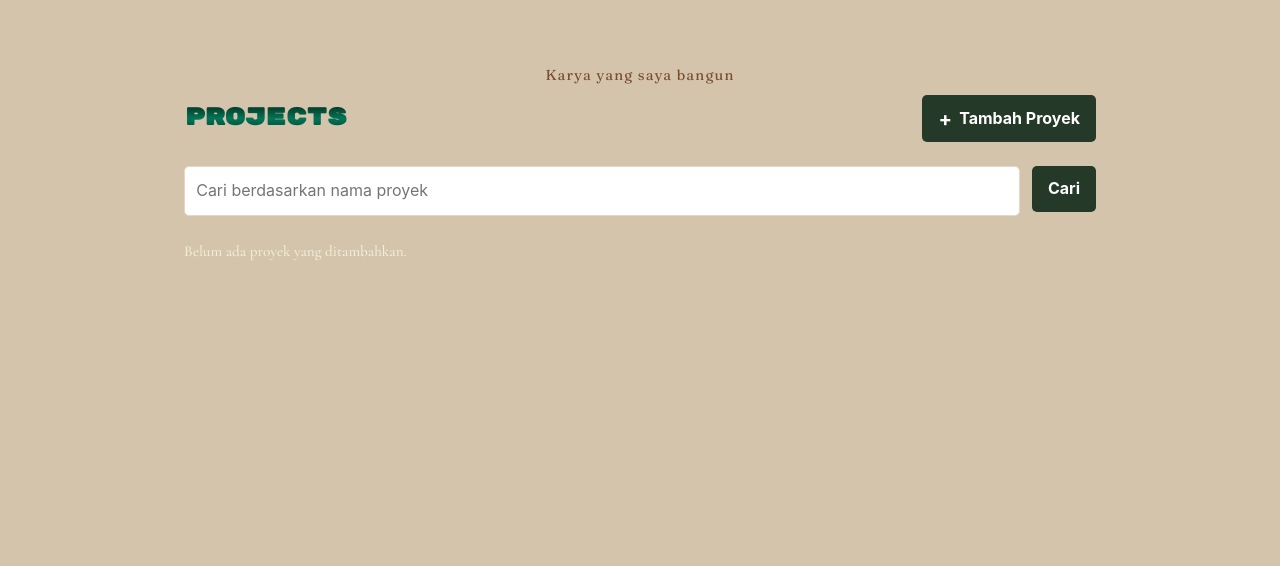
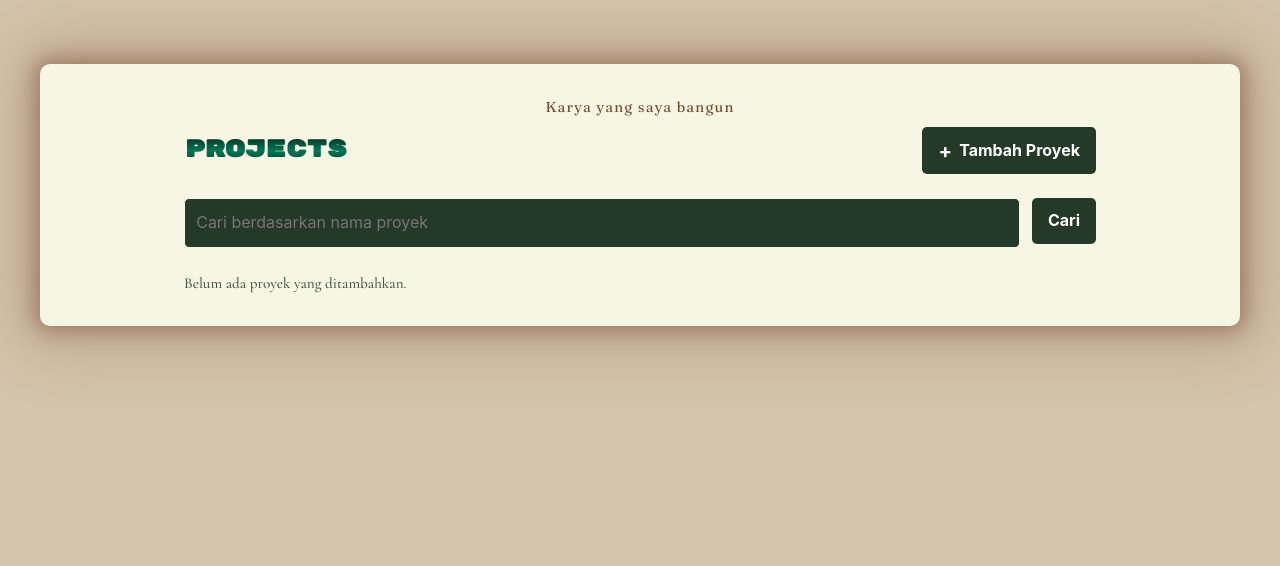
Before and after one commit to reginadibryakerinne/myportofolio, a Django app: page /projects/ in a window 1280 px wide. Shown: the part 93-659 px from the top of the page. Run offline with Django 5.2, Linux system fonts and the light colour scheme; data that the repository does not hold is empty; some web fonts are replaced.

Commit message:
style: update colors and add container for projects

```diff
--- a/static/css/style.css
+++ b/static/css/style.css
@@ -319,7 +319,7 @@ h1, .brand {
 
 .experience-description,
 .empty-state {
-    color: var(--ink);
+    color: var(--accent);
     font-weight: 500;
     font-family: "Cormorant Garamond", -apple-system, sans-serif;
     margin: 0;
@@ -429,7 +429,7 @@ h1, .brand {
 
 .skill-description,
 .empty-state {
-    color: var(--ink);
+    color: var(--accent);
     opacity: 0.85;
     font-weight: 500;
     font-family: "Cormorant Garamond", -apple-system, sans-serif;
@@ -621,6 +621,7 @@ h1, .brand {
 
 .button-secondary {
     background: var(--ink);
+    color: var(--accent);
 }
 
 .project-header {
@@ -674,9 +675,9 @@ h1, .brand {
     width: 100%;
     min-width: 0;
     padding: 0.7rem;
-    border: 1px solid var(--line);
+    border: 1px solid var(--ink);
     border-radius: var(--radius);
-    background: #fff;
+    background: var(--accent);
     color: var(--ink);
     font: inherit;
 }
@@ -786,5 +787,6 @@ h1, .brand {
 }
 
 .button-danger {
-    background: #b42318;
+    background: #560b18;
+    border: none;
 }
--- a/templates/project.html
+++ b/templates/project.html
@@ -5,6 +5,7 @@
 {% block content %}
     <main>
         <section class="experience-section" id="experience">
+            <div class="section-header-box">
                 <div class="container">
                     <p class="section-kicker">Karya yang saya bangun</p>
                     <div class="project-header">
@@ -55,6 +56,7 @@
                         {% endfor %}
                     </div>
                 </div>
+            </div>
         </section>
     </main>
 {% endblock content %}
```
